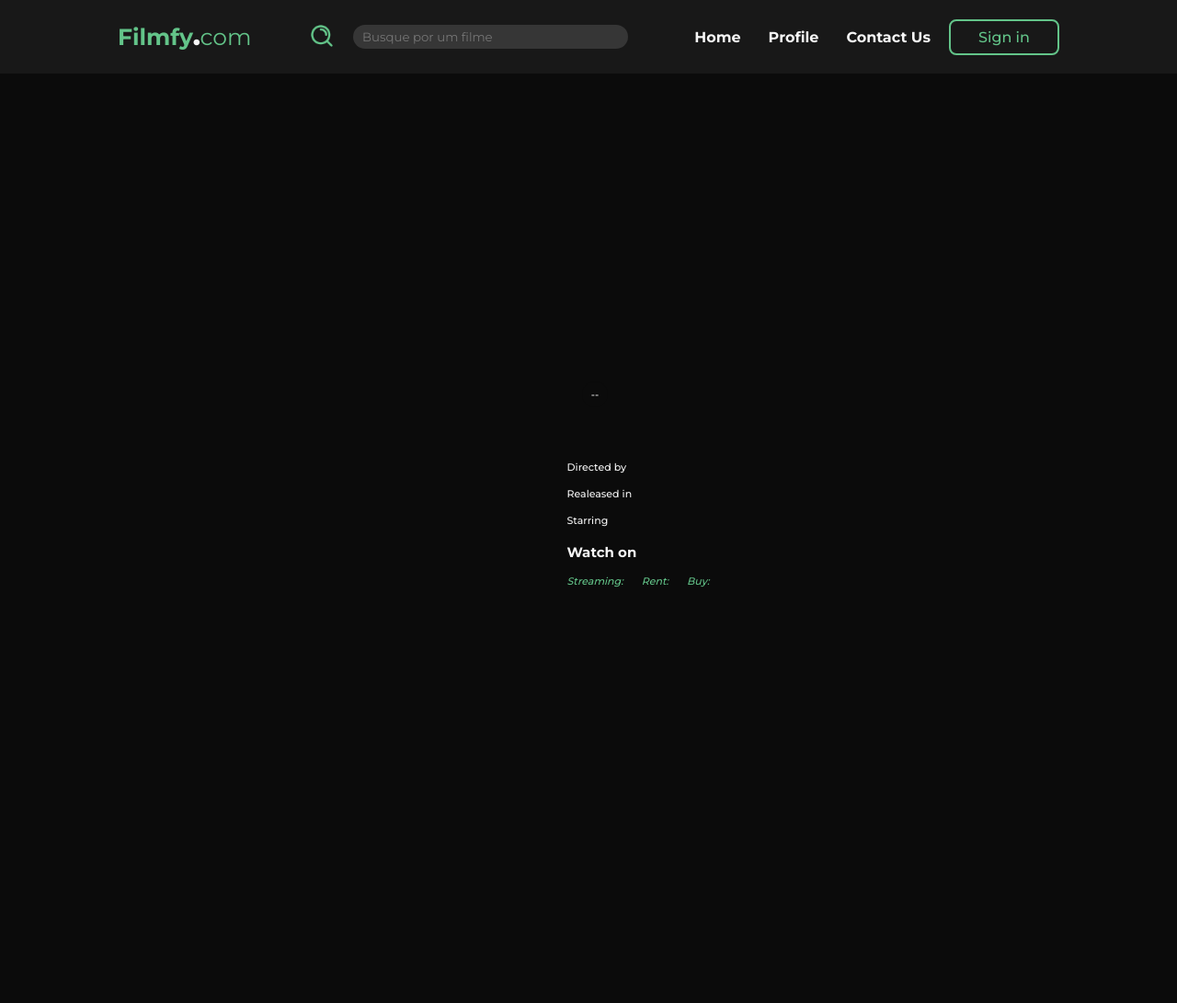
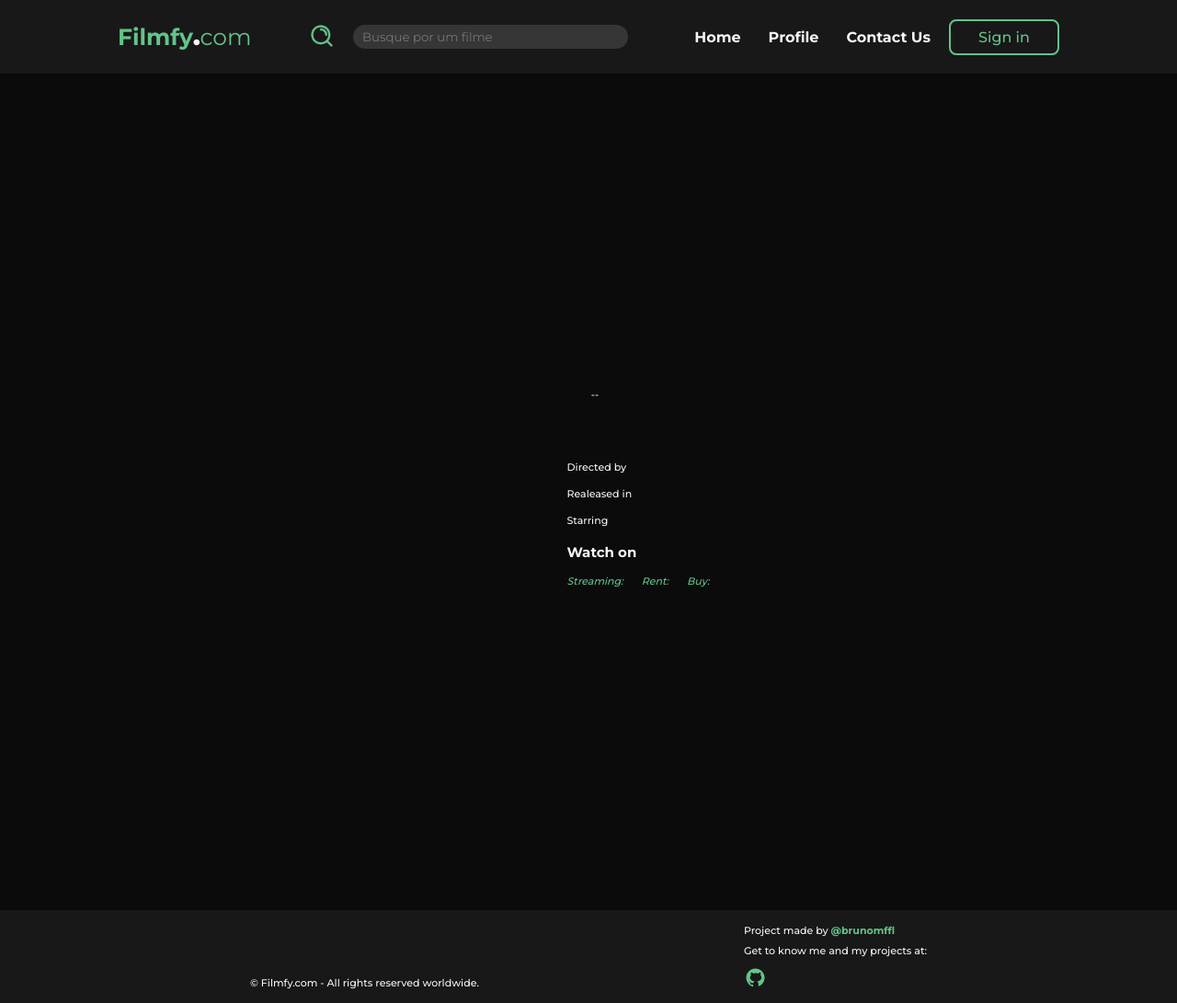
Before and after one commit to brunomffl/filmfy.com, a plain HTML site: page movie.html in a window 1280 px wide. Shown: the whole page at 92% size. Before the commit the page ends 950 px from the top, so only its background shows below. Drawn offline with Linux system fonts and the light colour scheme.

Commit message:
adicionando o footer

```diff
--- a/assets/css/general.css
+++ b/assets/css/general.css
@@ -318,3 +318,54 @@ body {
 .hidden{
     display: none;
 }
+
+footer{
+    background-color: var(--cr-widgets);
+    width: 100%;
+    margin-top: 4rem;
+}
+
+.footer-content{
+    width: 80%;
+    margin: 0 auto;
+    display: flex;
+    align-items: end;
+    justify-content: space-around;
+    height: 100%;
+    padding: 1.5rem 0 1.5rem 0;
+    font-size: 1.1rem;
+}
+
+.madeby span{
+    color: var(--cr-green);
+    font-weight: 700;
+}
+
+.socials{
+    display: flex;
+    flex-direction: column;
+    gap: .8rem;
+}
+.socials .media{
+    display: flex;
+    flex-direction: column;
+    gap: 1rem;
+}
+
+.media .links {
+    display: flex;
+    gap: .8rem;
+    height: 100%;
+}
+
+.github svg,
+.twitter svg,
+.ig svg {
+    width: 25px;
+    height: 25px;
+    vertical-align: bottom;
+}
+.copyright{
+    display: flex;
+    height: 100%;
+}
--- /dev/null
+++ b/assets/js/footer.js
@@ -0,0 +1,34 @@
+class Footer extends HTMLElement {
+    connectedCallback() {
+        this.innerHTML = `
+            <footer>
+                <div class="footer-content">
+                    <div class="copyright">
+                        &copy; Filmfy.com - All rights reserved worldwide.
+                    </div>
+                    <div class="socials">
+                        <div class="madeby">
+                            Project made by <span>@brunomffl</span>
+                        </div>
+                        <div class="media">
+                            <div class="knome">
+                                Get to know me and my projects at:
+                            </div>
+                            <div class="links">
+                                <div class="github">
+                                    <a href="https://github.com/brunomffl">
+                                        <svg xmlns="http://www.w3.org/2000/svg" viewBox="0 0 30 30" width="60px" height="60px">
+                                            <path d="M15,3C8.373,3,3,8.373,3,15c0,5.623,3.872,10.328,9.092,11.63C12.036,26.468,12,26.28,12,26.047v-2.051 c-0.487,0-1.303,0-1.508,0c-0.821,0-1.551-0.353-1.905-1.009c-0.393-0.729-0.461-1.844-1.435-2.526 c-0.289-0.227-0.069-0.486,0.264-0.451c0.615,0.174,1.125,0.596,1.605,1.222c0.478,0.627,0.703,0.769,1.596,0.769 c0.433,0,1.081-0.025,1.691-0.121c0.328-0.833,0.895-1.6,1.588-1.962c-3.996-0.411-5.903-2.399-5.903-5.098 c0-1.162,0.495-2.286,1.336-3.233C9.053,10.647,8.706,8.73,9.435,8c1.798,0,2.885,1.166,3.146,1.481C13.477,9.174,14.461,9,15.495,9 c1.036,0,2.024,0.174,2.922,0.483C18.675,9.17,19.763,8,21.565,8c0.732,0.731,0.381,2.656,0.102,3.594 c0.836,0.945,1.328,2.066,1.328,3.226c0,2.697-1.904,4.684-5.894,5.097C18.199,20.49,19,22.1,19,23.313v2.734 c0,0.104-0.023,0.179-0.035,0.268C23.641,24.676,27,20.236,27,15C27,8.373,21.627,3,15,3z" fill="#63C489"/>
+                                        </svg>
+                                    </a>
+                                </div>
+                            </div>
+                        </div>
+                    </div>
+                </div>
+            </footer>
+        `;
+    }
+}
+
+customElements.define('main-footer', Footer);
--- a/movie.html
+++ b/movie.html
@@ -114,6 +114,9 @@
         </div>
     </section>
 
+    <main-footer></main-footer>
+
+    <script src="assets/js/footer.js"></script>
     <script src="assets/js/header.js"></script>
     <script type="module" src="assets/js/movie.js"></script>
 </body>
```
Also changed, not shown: index.html (+3 -0 lines), resultados.html (+3 -1 lines), assets/imgs/github-icon.svg (added), assets/imgs/ig-icon.svg (added), assets/imgs/twitter-icon.svg (added).
